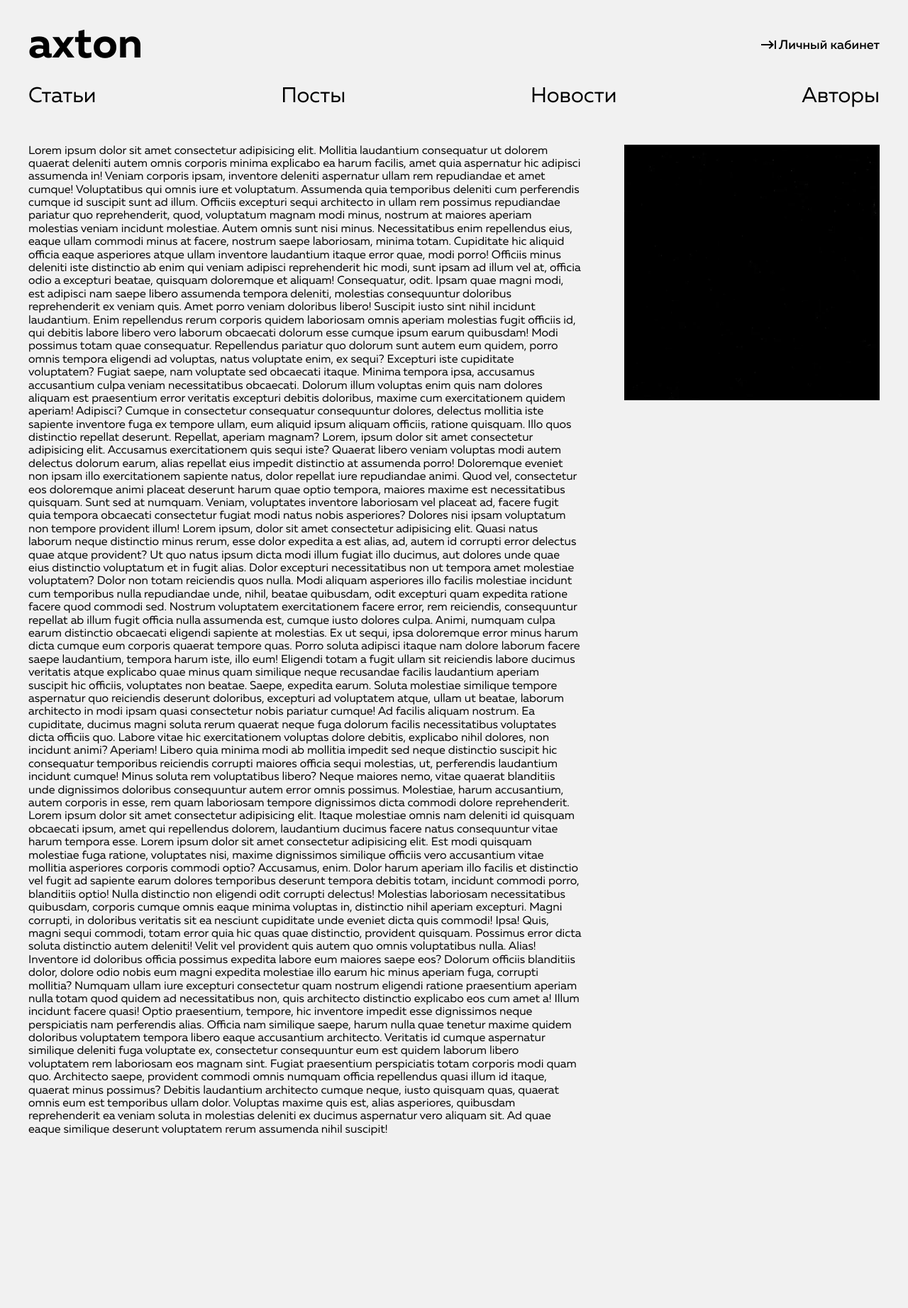
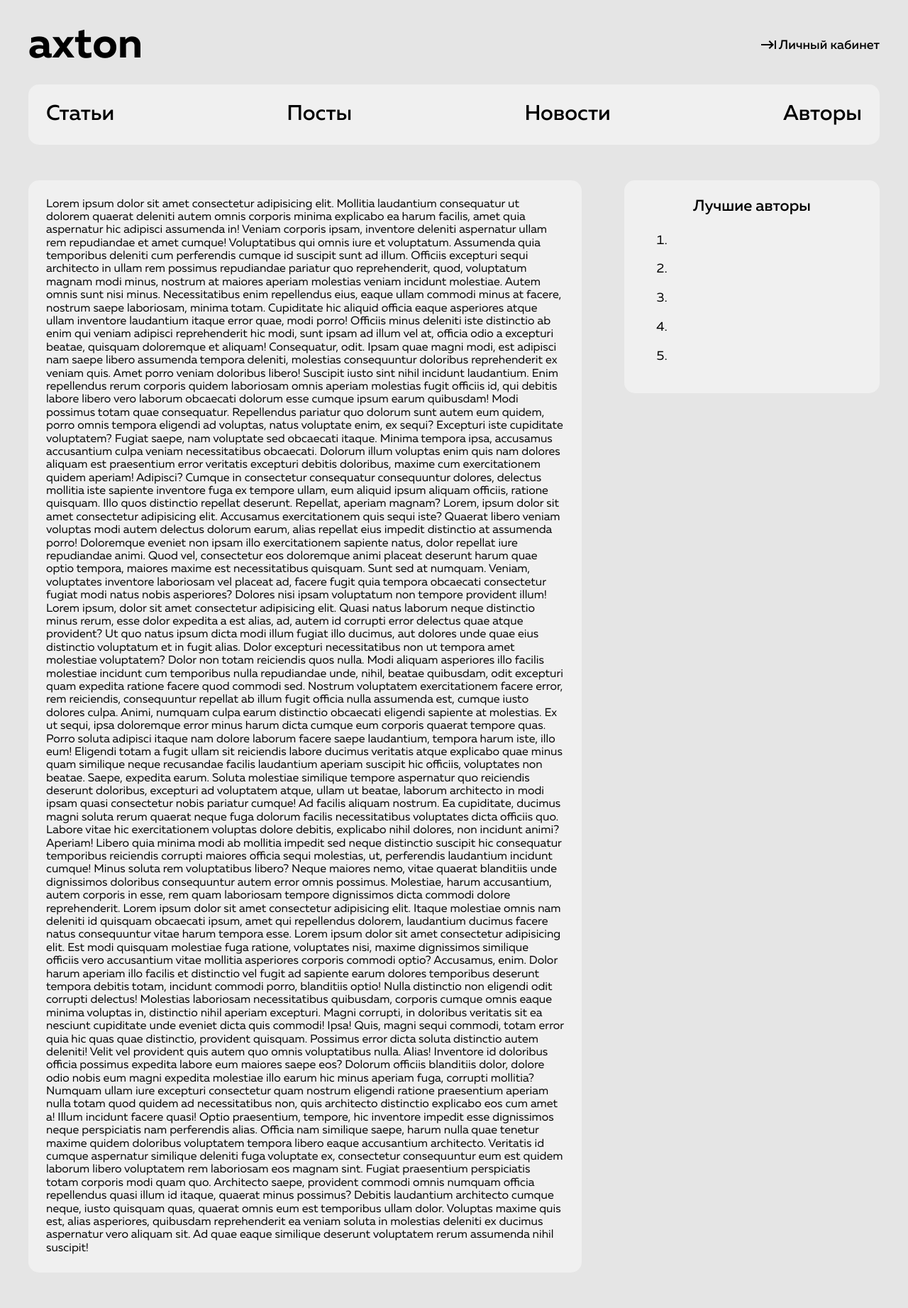
Before and after one commit to P1ecful/axton-web, a FastAPI app: page / in a window 1280 px wide. Shown: the whole page at 71% size. Before the commit the page ends 1600 px from the top, so only its background shows below. Run offline with FastAPI, Linux system fonts and the light colour scheme.

Commit message:
html css

```diff
--- a/src/static/css/style.css
+++ b/src/static/css/style.css
@@ -43,7 +43,7 @@ img {
 
 body {
 	font-family: "Muller", sans-serif;
-  background-color: #f1f1f1
+  background-color: #E5E5E5
 }
 
 p {
@@ -114,6 +114,39 @@ h3 {
 .heading__link {
   font-size: 18px;
   font-weight: 500;
+  transition: color 0.3s ease-in-out;
+}
+
+.heading__link svg {
+  fill: #000;
+  transition: fill 0.3s ease-in-out, transform 0.3s ease-in-out;
+}
+
+.heading__link:focus-visible {
+  outline-offset: 3px;
+}
+
+.heading__link:hover:not(:focus-visible) {
+  color: rgb(90, 90, 90);
+}
+
+.heading__link:hover:not(:focus-visible) svg{
+  transform: translateX(-15px);
+  fill: rgb(90, 90, 90);
+}
+
+.heading__link:active:not(:focus-visible) {
+  color: rgb(90, 52, 52);
+}
+
+.heading__link:active:not(:focus-visible) svg{
+  fill: rgb(90, 52, 52);
+}
+
+.heading__bottom {
+  background-color: #f0f0f0;
+  padding: 25px;
+  border-radius: 15px;
 }
 
 .nav__list {
@@ -124,8 +157,43 @@ h3 {
 
 .nav__link {
   font-size: 30px;
-  font-weight: 300;
+  font-weight: 500;
+  position: relative;
+  transition: color 0.3s ease-in-out;
 }
+
+.nav__link:focus-visible {
+  outline-offset: 3px;
+}
+
+.nav__link:hover:not(:focus-visible) {
+  color: rgb(90, 90, 90);
+}
+
+.nav__link::after {
+  content: "";
+  position: absolute;
+  left: 0;
+  bottom: 0;
+  width: 100%;
+  height: 2px;
+  background-color: rgb(100, 100, 100);
+  transform: scaleX(0);
+  transition: transform 0.3s ease-in-out;
+}
+
+.nav__link:hover::after {
+  transform: scaleX(1);
+}
+
+.nav__link:active:not(:focus-visible) {
+  color: rgb(90, 52, 52);
+}
+
+.nav__link:active::after {
+  background-color: rgb(100, 62, 62)
+}
+
 /* main */
 .main__container {
   display: flex;
@@ -135,6 +203,9 @@ h3 {
 
 .main__content {
   flex-basis: 65%;
+  background-color: #f0f0f0;
+  padding: 25px;
+  border-radius: 15px;
 }
 
 .main__side-block {
@@ -142,5 +213,30 @@ h3 {
   top: 0px;
   flex-basis: 30%;
   flex-wrap: wrap;
-  max-height: 200px;
+  max-height: 300px;
+  background-color: #f0f0f0;
+  padding: 25px;
+  border-radius: 15px;
+  text-align: center;
+  overflow-y: auto;
 }
+
+.side-block__list {
+  text-align: center;
+  margin: 25px 0 0 0;
+  padding: 0 0 0 40px;
+}
+
+.side-block__text {
+  font-size: 22px;
+  font-weight: 500;
+}
+
+.side-block__item {
+  font-size: 18px;
+  font-weight: 400;
+}
+
+.side-block__item:not(:last-child) {
+  margin-bottom: 20px;
+}
--- a/src/static/index.html
+++ b/src/static/index.html
@@ -15,7 +15,7 @@
           <h1 class="heading__h1">axton</h1>
           <a href="#" class="heading__link">
             <svg width="21" height="12" viewBox="0 0 21 12" fill="none" xmlns="http://www.w3.org/2000/svg">
-              <path d="M10.59 1.41L14.17 5H0V7H14.17L10.58 10.59L12 12L18 6L12 0L10.59 1.41ZM19 0V12H21V0H19Z" fill="black"/>
+              <path d="M10.59 1.41L14.17 5H0V7H14.17L10.58 10.59L12 12L18 6L12 0L10.59 1.41ZM19 0V12H21V0H19Z"/>
               </svg>
             Личный кабинет
           </a>
@@ -87,7 +87,14 @@
       </p>
       </div>
       <div class="main__side-block">
-        <img src="img/6.jpg" alt="">
+        <span class="side-block__text">Лучшие авторы</span>
+        <ol class="side-block__list">
+          <li class="side-block__item"></li>
+          <li class="side-block__item"></li>
+          <li class="side-block__item"></li>
+          <li class="side-block__item"></li>
+          <li class="side-block__item"></li>
+        </ol>
       </div>
     </div>
   </main>
```
